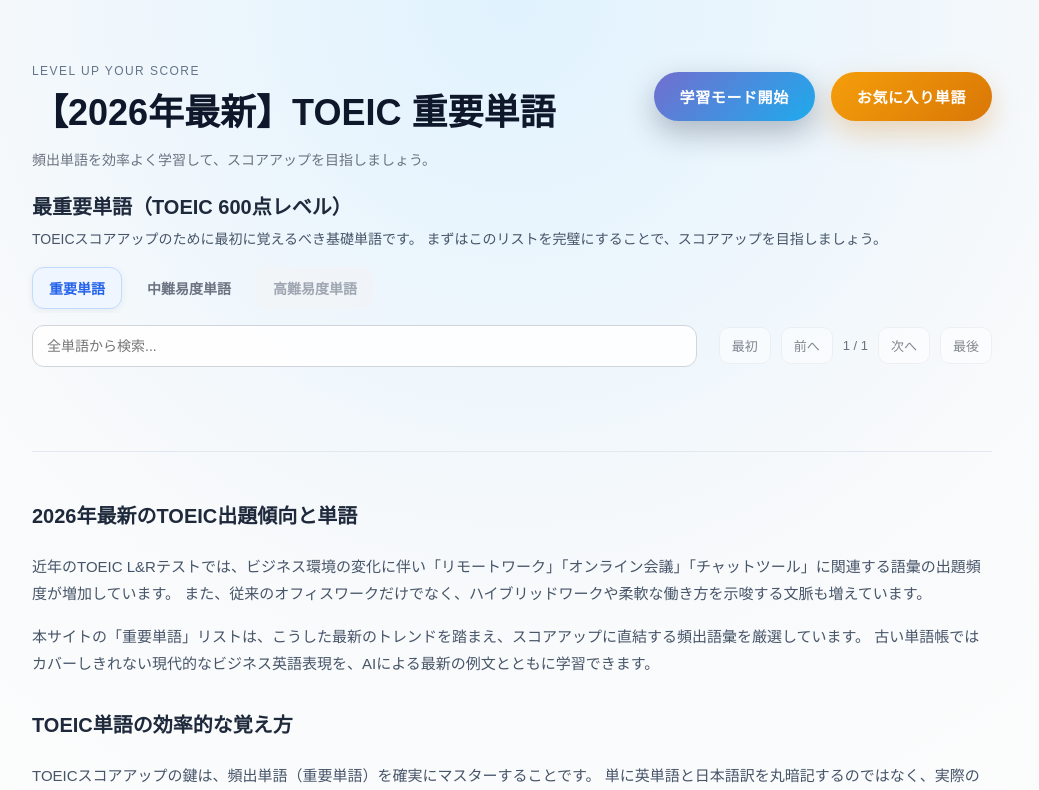
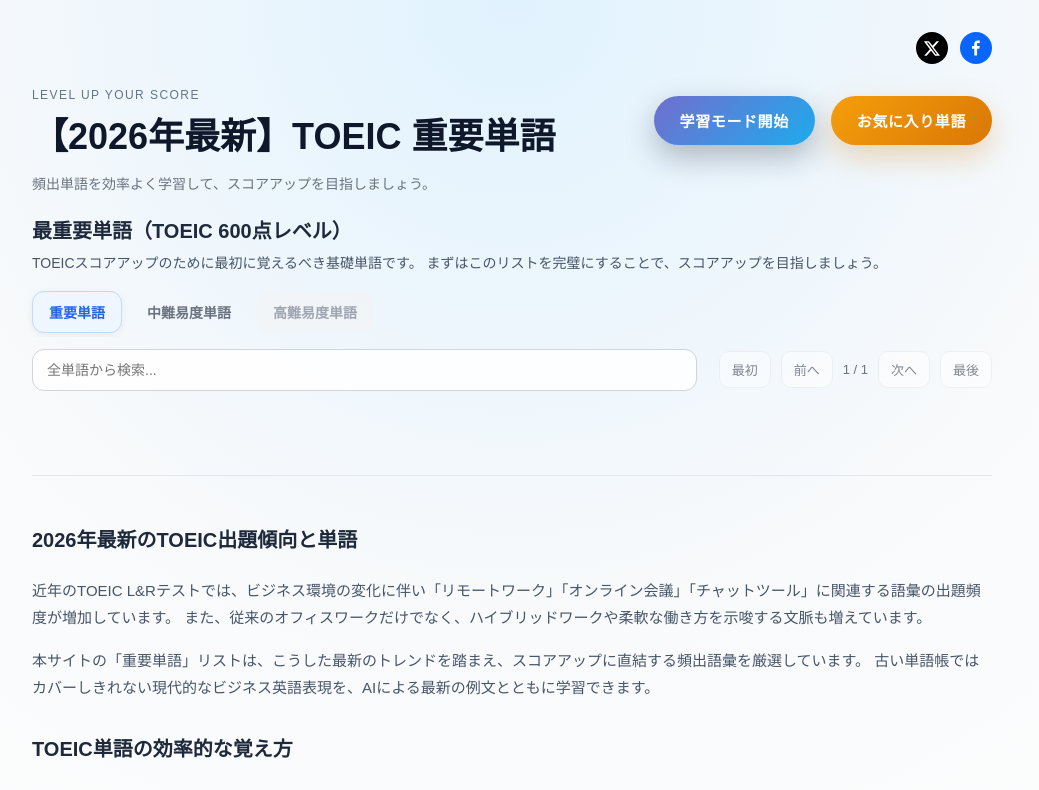
Before and after one commit to Rainnnnnnnn-maker/toeic_website_ver2.0, a Next.js app: page / in a window 1280 px wide. Shown: the top 790 px of the page, without its empty margins (113-1152 px from the left). Built offline with nearby package versions, Linux system fonts and the light colour scheme.

Commit message:
feat: add SNS share buttons to word detail and home pages

```diff
--- a/package.json
+++ b/package.json
@@ -18,7 +18,8 @@
     "lucide-react": "^0.562.0",
     "next": "^16.1.0",
     "react": "19.2.1",
-    "react-dom": "19.2.1"
+    "react-dom": "19.2.1",
+    "react-share": "^5.2.2"
   },
   "devDependencies": {
     "@types/node": "^20",
--- a/src/app/page.module.css
+++ b/src/app/page.module.css
@@ -1,4 +1,5 @@
 .page {
+  position: relative;
   min-height: 100vh;
   width: 100%;
   display: flex;
@@ -13,6 +14,7 @@
   display: flex;
   flex-direction: column;
   gap: 20px;
+  position: relative;
 }
 
 .header {
@@ -346,7 +348,7 @@
 
 @media (min-width: 1024px) {
   .page {
-    padding: 64px 32px;
+    padding: 32px 32px 64px;
   }
 
 		.title {
--- a/src/app/page.tsx
+++ b/src/app/page.tsx
@@ -4,6 +4,7 @@ import type { Metadata } from "next";
 import styles from "./page.module.css";
 import { getImportantWords, getMediumWords } from "@/data/words";
 import WordsListClient from "@/components/features/words/WordsListClient";
+import { SnsShareButtons } from "@/components/common/SnsShareButtons";
 
 export const metadata: Metadata = {
   title: {
@@ -38,6 +39,12 @@ export default async function Home() {
         dangerouslySetInnerHTML={{ __html: JSON.stringify(jsonLd) }}
       />
       <main className={styles.main}>
+        <div style={{ display: "flex", justifyContent: "flex-end" }}>
+          <SnsShareButtons
+            url="https://www.toeic-words.com/"
+            title="【2026年最新】TOEIC 重要単語 | 頻出単語を効率よく学習"
+          />
+        </div>
         <header className={styles.header}>
           <div className={styles.headerContent}>
             <p className={styles.tagline}>LEVEL UP YOUR SCORE</p>
--- /dev/null
+++ b/src/components/common/SnsShareButtons.tsx
@@ -0,0 +1,47 @@
+"use client";
+
+import { XIcon, FacebookIcon } from "react-share";
+
+type Props = {
+  url: string;
+  title: string;
+  className?: string;
+  style?: React.CSSProperties;
+};
+
+export const SnsShareButtons = ({ url, title, className, style }: Props) => {
+  const twitterShareUrl = `https://twitter.com/intent/tweet?url=${encodeURIComponent(
+    url
+  )}&text=${encodeURIComponent(title)}`;
+  const facebookShareUrl = `https://www.facebook.com/sharer/sharer.php?u=${encodeURIComponent(
+    url
+  )}`;
+
+  return (
+    <div
+      className={className}
+      style={{
+        display: "flex",
+        gap: "12px",
+        ...style,
+      }}
+    >
+      <a
+        href={twitterShareUrl}
+        target="_blank"
+        rel="noopener noreferrer"
+        aria-label="Twitterでシェア"
+      >
+        <XIcon size={32} round />
+      </a>
+      <a
+        href={facebookShareUrl}
+        target="_blank"
+        rel="noopener noreferrer"
+        aria-label="Facebookでシェア"
+      >
+        <FacebookIcon size={32} round />
+      </a>
+    </div>
+  );
+};
--- a/src/components/features/words/WordNavigationClient.tsx
+++ b/src/components/features/words/WordNavigationClient.tsx
@@ -58,6 +58,7 @@ export default function WordNavigationClient({
           </p>
           <h2 className={styles.pageTitle}>AIによる単語の詳細解説</h2>
         </div>
+        <div id="word-nav-share-container" className={styles.shareContainer} />
       </header>
 
       <nav className={styles.navRow} aria-label="単語ナビゲーション">
--- a/src/components/features/words/word-detail.module.css
+++ b/src/components/features/words/word-detail.module.css
@@ -20,6 +20,12 @@
   justify-content: space-between;
   gap: 16px;
   align-items: flex-start;
+}
+
+.shareContainer {
+  display: flex;
+  align-items: center;
+  height: 100%;
 }
 
 .navRow {
```
Also changed, not shown: src/components/features/words/WordDetailClient.tsx (+18 -4 lines), 1 other file (tests, documents, lock files or other folders).
